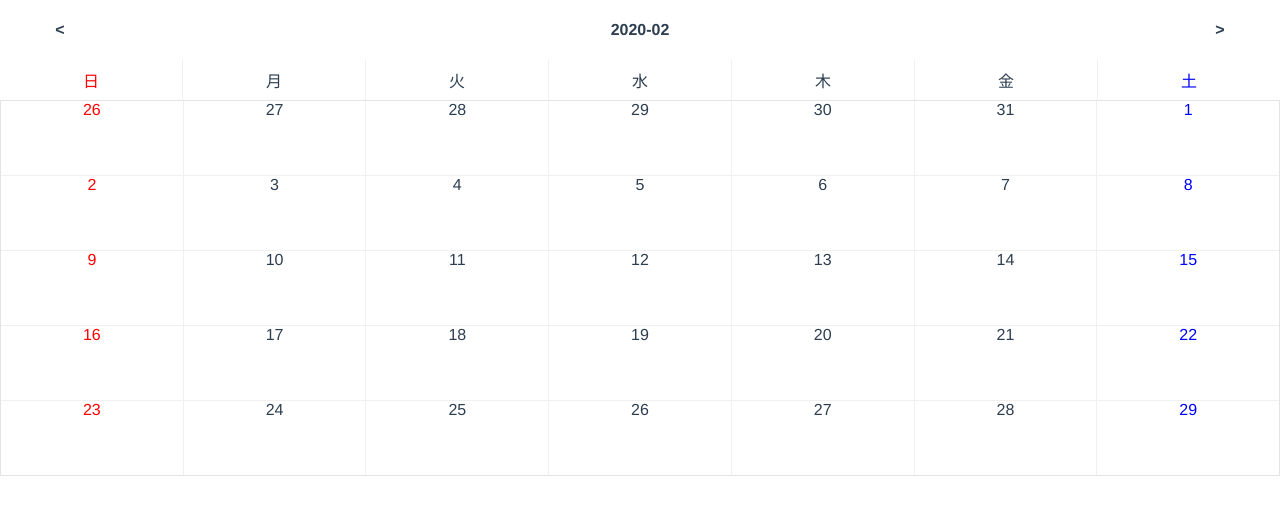
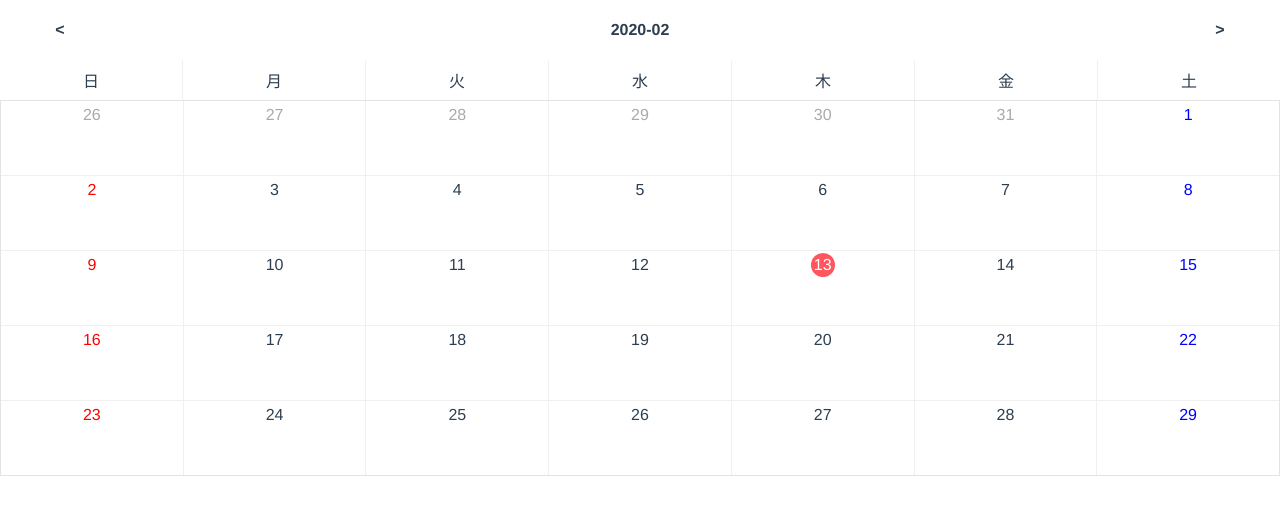
Before and after one commit to negibouze/simple-calendar-vue, a Vue app: page / in a window 1280 px wide. Shown: the top 514 px of the page. Built offline with nearby package versions, Linux system fonts and the light colour scheme.

Commit message:
スタイル調整 ・当月外の色を変更 ・当日の色を変更

```diff
--- a/src/components/Calendar.vue
+++ b/src/components/Calendar.vue
@@ -17,7 +17,7 @@
           :key="date"
           class="calendar-date-content"
         >
-          <span class="day">{{ getDay(date) }}</span>
+          <span :class="dayClassObject(date)">{{ getDay(date) }}</span>
         </div>
       </div>
     </div>
@@ -27,6 +27,7 @@
 <script lang="ts">
 import { Component, Prop, Vue } from "vue-property-decorator";
 import {
+  getToday,
   getDate,
   getFirstDateOfMonth,
   getLastDateOfMonth,
@@ -40,6 +41,10 @@ export default class HelloWorld extends Vue {
   @Prop({ type: String, required: true }) private month!: string;
 
   dayOfWeek = ["日", "月", "火", "水", "木", "金", "土"];
+
+  get today() {
+    return getToday();
+  }
 
   get firstDate() {
     if (!this.month) {
@@ -86,6 +91,16 @@ export default class HelloWorld extends Vue {
 
   handleClickRight() {
     this.$emit("click-right");
+  }
+
+  dayClassObject(date: string) {
+    const inMonth = date.startsWith(this.month);
+    return {
+      day: true,
+      "out-of-month": !inMonth,
+      "in-month": inMonth && this.today !== date,
+      today: this.today === date
+    };
   }
 }
 </script>
@@ -139,11 +154,15 @@ $color-saturday: #00f;
   justify-content: center;
 
   &:first-of-type {
-    color: $color-sunday;
+    > .in-month {
+      color: $color-sunday;
+    }
   }
 
   &:last-of-type {
-    color: $color-saturday;
+    > .in-month {
+      color: $color-saturday;
+    }
   }
 }
 
@@ -161,6 +180,7 @@ $color-saturday: #00f;
   background-color: #fff;
   display: flex;
   flex-direction: column;
+  padding: 2px;
 
   &:nth-of-type(7n) {
     color: $color-saturday;
@@ -169,5 +189,23 @@ $color-saturday: #00f;
   &:nth-of-type(7n + 1) {
     color: $color-sunday;
   }
+
+  .day {
+    display: inline-flex;
+    width: 24px;
+    height: 24px;
+    justify-content: center;
+    align-items: center;
+
+    &.today {
+      background-color: #ff555d;
+      border-radius: 50%;
+      color: #fff;
+    }
+
+    &.out-of-month {
+      color: #aaa;
+    }
+  }
 }
 </style>
--- a/src/utils/day.ts
+++ b/src/utils/day.ts
@@ -13,6 +13,14 @@ dayjs.locale("ja");
  */
 function numberRange(n: number) {
   return [...Array(n).keys()];
+}
+
+/**
+ * 今日の日付を返す
+ * @param format
+ */
+export function getToday(format = defaultDateFormat) {
+  return dayjs().format(format);
 }
 
 /**
```
